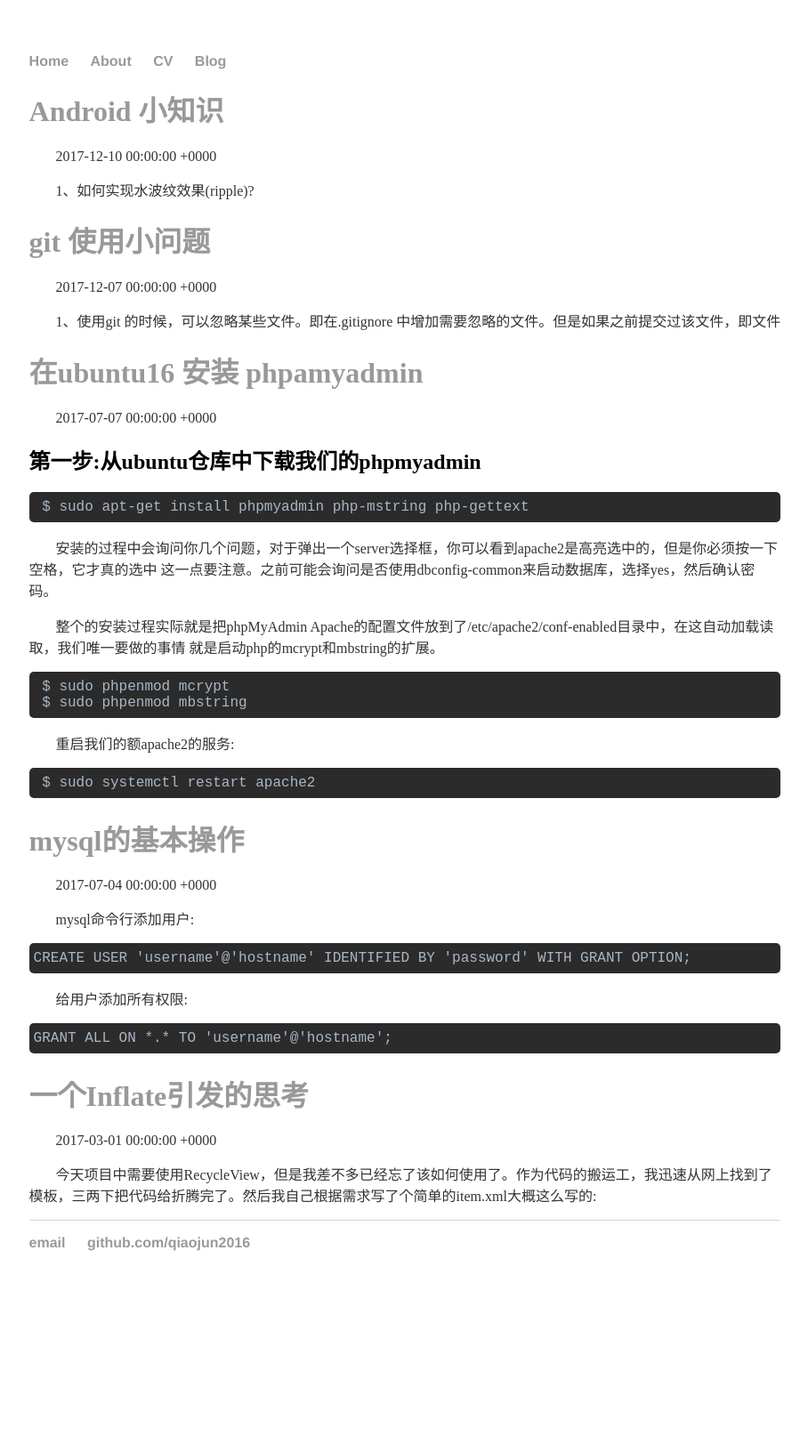
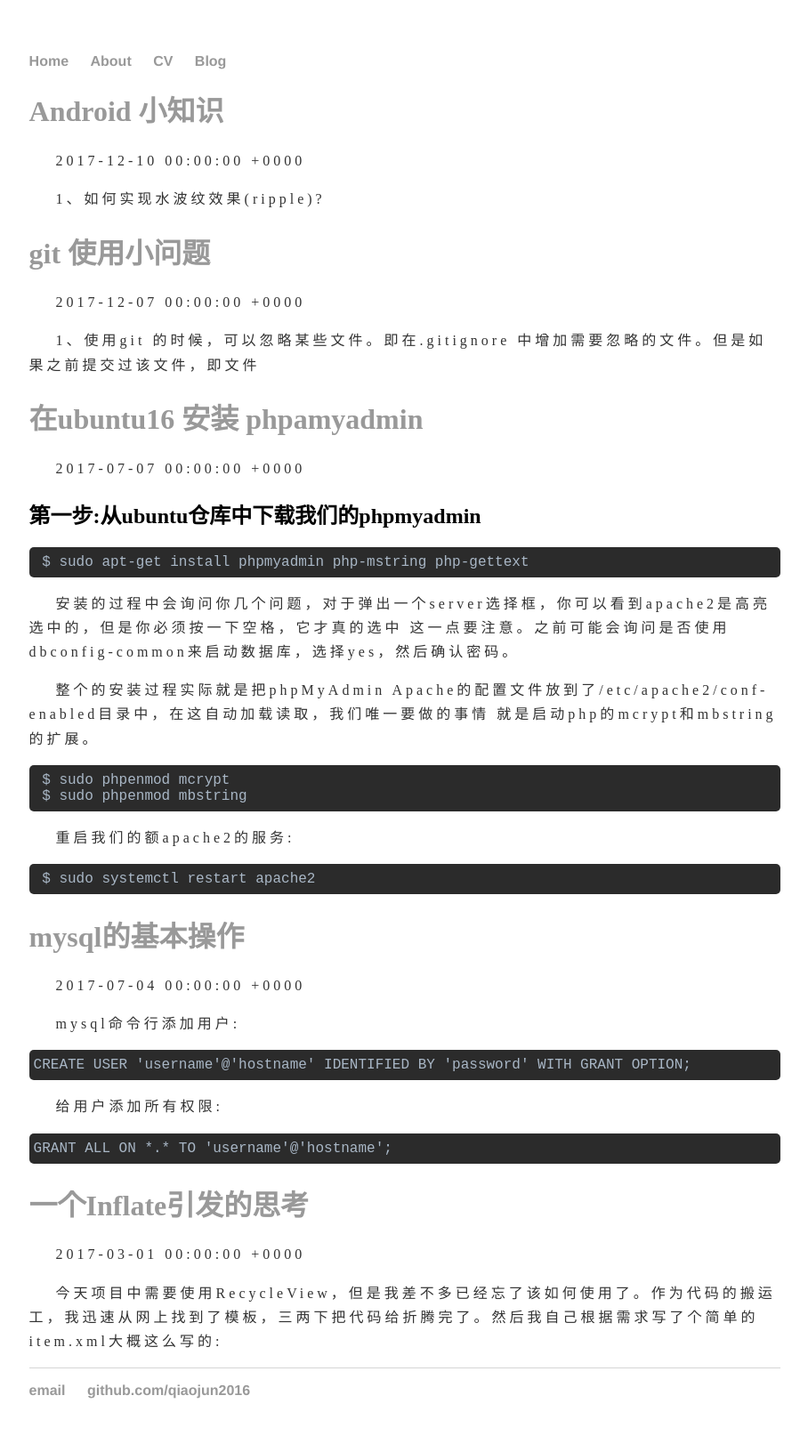
Before and after one commit to qiaojun2016/qiaojun2016.github.io, a Jekyll site: the page built from blog/index.html, in a window 1280 px wide. Shown: the whole page at 89% size, without its empty margins (185-1093 px from the left). Built offline with Jekyll 4.4.1, drawn with Linux system fonts in a browser that asks for light colours; the list of posts is cut into pages by our own code; comment, search, counter and statistics services are not loaded; before the commit the page ends 1466 px from its top, so only the background shows below that.

Commit message:
Update main.css

```diff
--- a/css/main.css
+++ b/css/main.css
@@ -34,6 +34,8 @@ p {
     color: #333;
     /*文本块首行缩进30个像素*/
     text-indent:30px;
+    letter-spacing: 4px;
+    line-height:170%;
 }
 
 footer {
```
